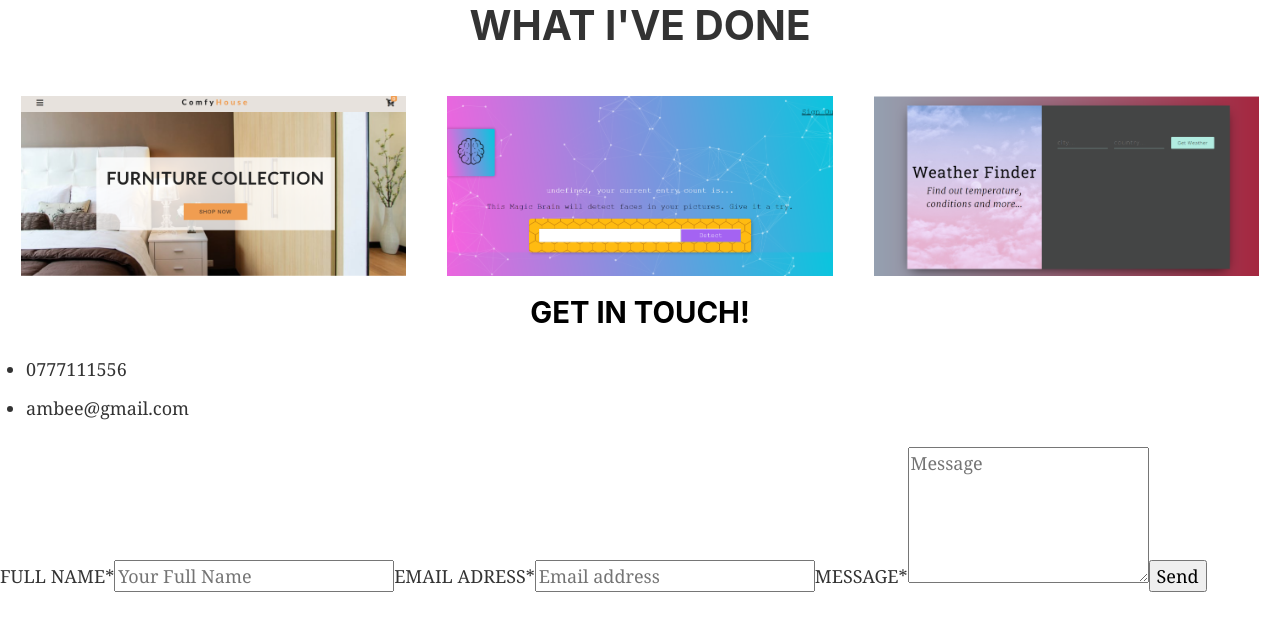
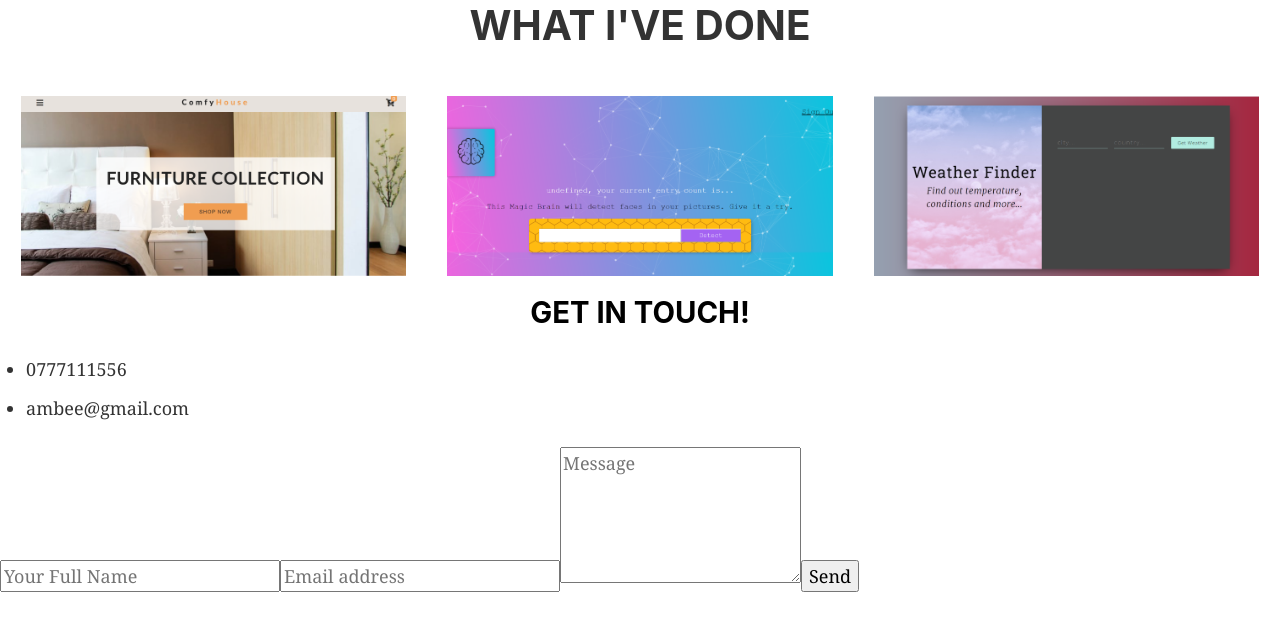
Before and after one commit to amber-tamara/Portfolio, a Gatsby site: page / in a window 1280 px wide. Shown: the part 1167-1797 px from the top of the page. Built offline with nearby package versions, Linux system fonts and the light colour scheme; Gatsby itself is replaced by a stand-in of ours.

Commit message:
form update

```diff
--- a/src/components/Contact/contact.js
+++ b/src/components/Contact/contact.js
@@ -3,7 +3,7 @@ import contact from "./contact.module.css"
 
 const Contact = () => {
   return (
-    <div>
+    <div className="body">
       <h2 className={contact.title}>GET IN TOUCH!</h2>
       <ul className={contact.details}>
         <li>0777111556</li>
@@ -16,11 +16,8 @@ const Contact = () => {
         data-netlify="true"
         data-netlify-honeypot="bot-field"
       >
-        <label>FULL NAME*</label>
         <input name="name" placeholder="Your Full Name" type="text" />
-        <label>EMAIL ADRESS*</label>
         <input name="email" placeholder="Email address" type="email" />
-        <label>MESSAGE*</label>
         <textarea name="message" placeholder="Message" rows="5" />
         <button>Send</button>
       </form>
```
